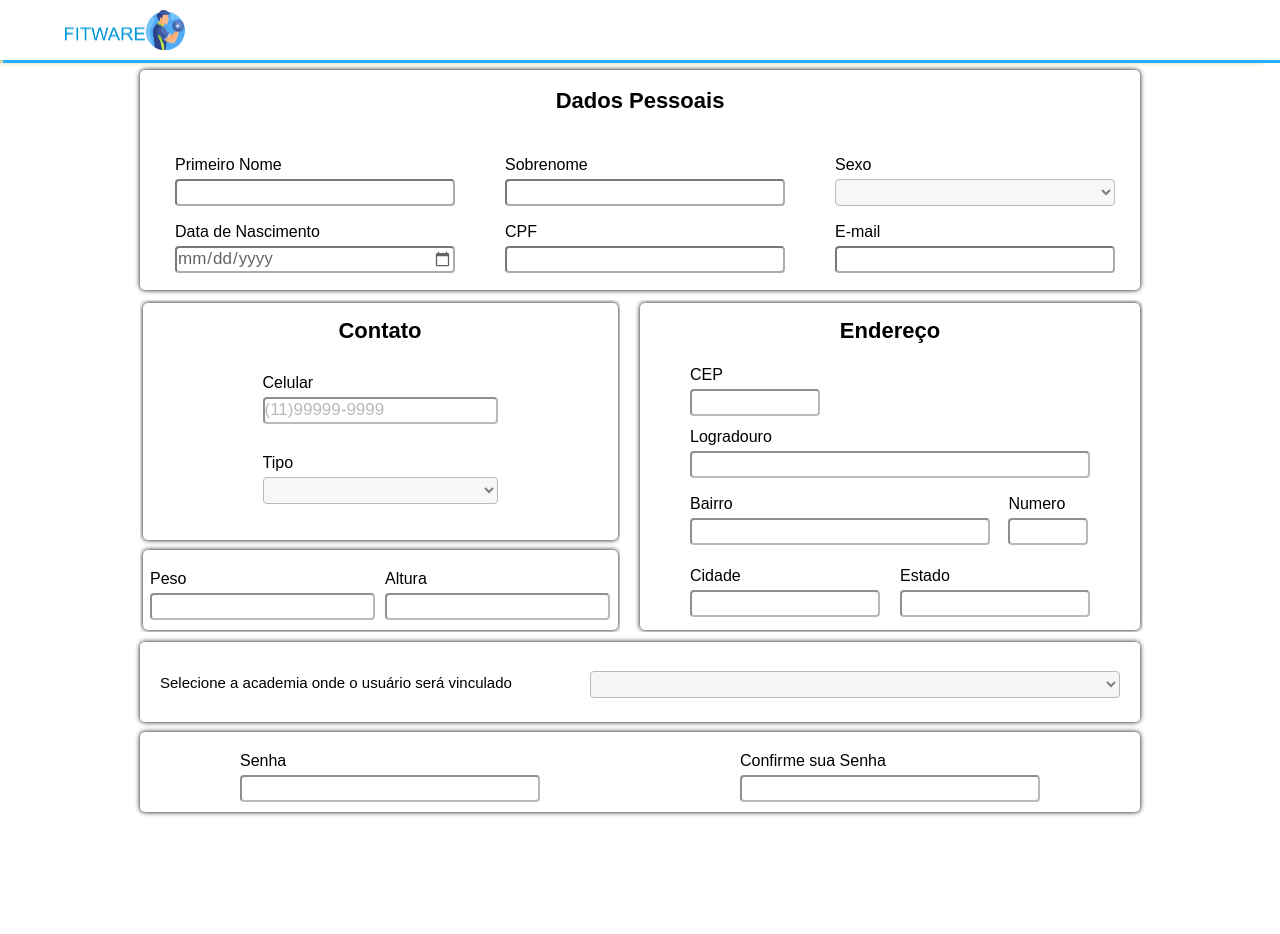
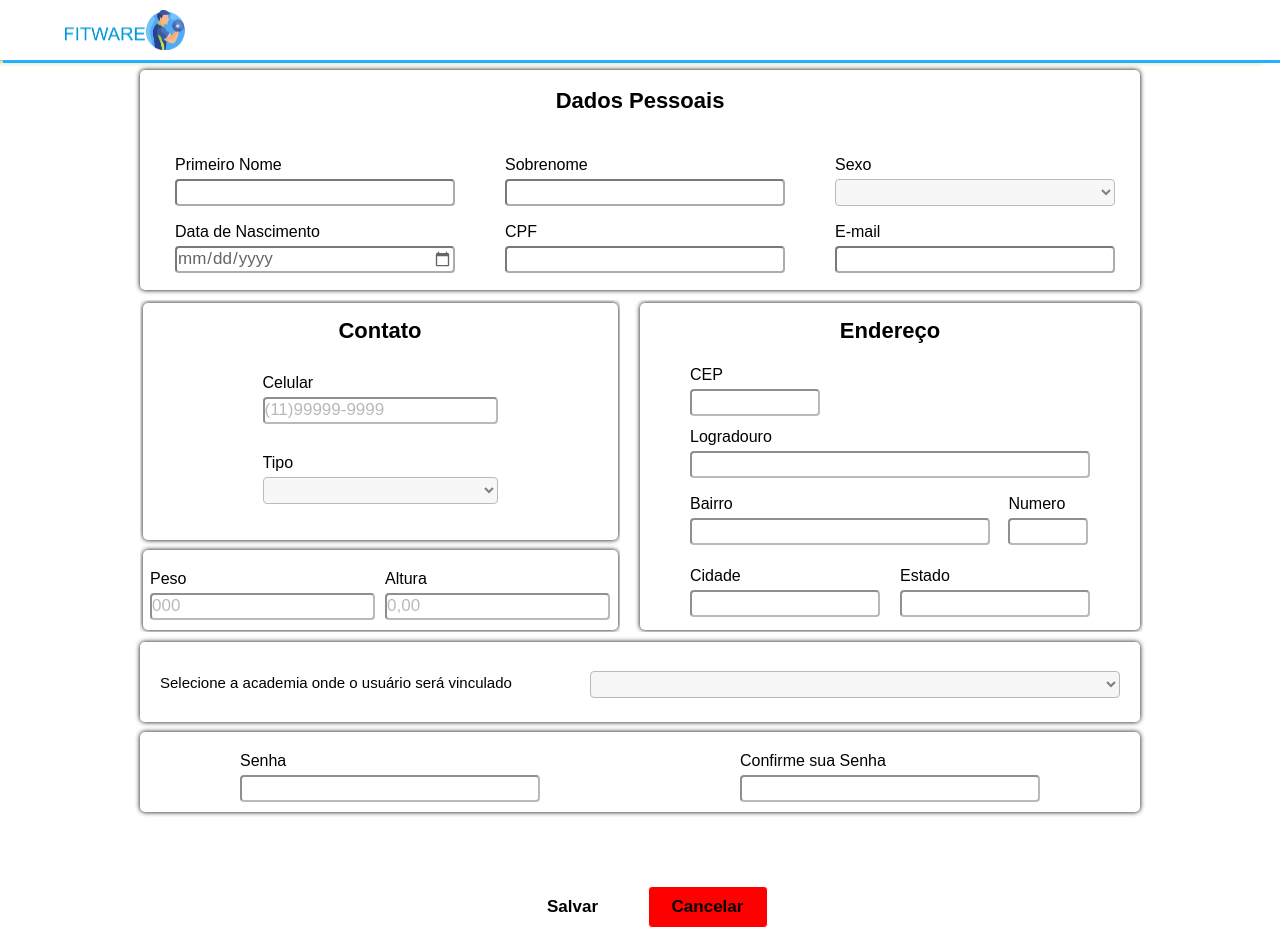
Before and after one commit to MichelSouza17/FitWare-Web, a React (Create React App) app: page /register in a window 1280 px wide. Shown: the top 934 px of the page. Built offline with nearby package versions, Linux system fonts and the light colour scheme.

Commit message:
Inserção de Máscaras

```diff
--- a/src/GlobalStyles.js
+++ b/src/GlobalStyles.js
@@ -51,7 +51,7 @@ export const GlobalStyles = createGlobalStyle`
         transition: .2s ease-in-out;
 
         :hover{
-            background-color: var(--primary);
+            background-color: var(--blueLight);
         }
 
         :active{
--- a/src/pages/Register/index.js
+++ b/src/pages/Register/index.js
@@ -28,8 +28,12 @@ import Select from "../../components/Select";
 import { useState } from "react";
 import { api } from "../../services/api";
 import { buscarViaCep } from "../../services/viaCep";
+import { maskCep, maskCel, maskCpf } from "../../utils/masks";
+import { useHistory } from "react-router-dom";
 
 function Register() {
+  const history = useHistory();
+
   const [userStudent, setUserStudent] = useState({
     first_name: "",
     surname: "",
@@ -62,9 +66,6 @@ function Register() {
       weight,
       numero,
       height,
-      state,
-      city,
-      street,
       cep,
       cpf,
     } = userStudent;
@@ -79,9 +80,6 @@ function Register() {
       !weight ||
       !numero ||
       !height ||
-      !state ||
-      !city ||
-      !street ||
       !cep ||
       !cpf ||
       !confirmePassword()
@@ -95,8 +93,20 @@ function Register() {
     setUserStudent({ ...userStudent, [e.target.id]: e.target.value });
   };
 
+  const handleCpf = (e) => {
+    let cpf = maskCpf(e.target.value);
+
+    setUserStudent({ ...userStudent, [e.target.id]: e.target.value, cpf });
+  };
+
+  const handleCel = (e) => {
+    let celular = maskCel(e.target.value);
+
+    setUserStudent({ ...userStudent, [e.target.id]: e.target.value, celular });
+  };
+
   const handleCep = async (e) => {
-    const cep = e.target.value;
+    let cep = maskCep(e.target.value);
 
     if (cep.length === 9) {
       const response = await buscarViaCep(cep);
@@ -136,6 +146,8 @@ function Register() {
         cep: userStudent.cep,
         cpf: userStudent.cpf,
       });
+
+      history.push("/");
     } catch (error) {
       console.error(error);
       alert(error.response.data.error);
@@ -184,7 +196,7 @@ function Register() {
               type="text"
               maxLength="14"
               value={userStudent.cpf}
-              handler={handleInput}
+              handler={handleCpf}
             />
             <Input
               id="email"
@@ -204,10 +216,9 @@ function Register() {
                 label="Celular"
                 type="text"
                 placeholder="(11)99999-9999"
-                pattern="[0-9]{3}-[0-9]{3}-[0-9]{4}"
-                maxLength="14"
+                maxLength="15"
                 value={userStudent.celular}
-                handler={handleInput}
+                handler={handleCel}
               />
               <Select
                 id="tipo"
@@ -221,7 +232,9 @@ function Register() {
               <Input
                 id="weight"
                 label="Peso"
+                placeholder="000"
                 type="double"
+                maxLength="3"
                 value={userStudent.weight}
                 handler={handleInput}
               />
@@ -229,6 +242,8 @@ function Register() {
                 id="height"
                 label="Altura"
                 type="double"
+                placeholder="0,00"
+                maxLength="4"
                 value={userStudent.height}
                 handler={handleInput}
               />
@@ -252,7 +267,6 @@ function Register() {
               label="Logradouro"
               type="text"
               value={userStudent.logradouro}
-              required
             />
             <Neighborhood>
               <Bairro>
@@ -261,7 +275,6 @@ function Register() {
                   label="Bairro"
                   type="text"
                   value={userStudent.bairro}
-                  required
                 />
               </Bairro>
               <Numero>
@@ -281,14 +294,12 @@ function Register() {
                 label="Cidade"
                 type="int"
                 value={userStudent.localidade}
-                required
               />
               <Input
                 id="estado"
                 label="Estado"
                 type="int"
                 value={userStudent.uf}
-                required
               />
             </Citys>
           </ContainerAddress>
@@ -327,8 +338,7 @@ function Register() {
           />
         </ContainerPassword>
         <ContainerButtons onSubmit={handleSubmit}>
-          {/* disabled={buttonDisabled()} */}
-          <ButtonSave>Salvar</ButtonSave>
+          <ButtonSave disabled={buttonDisabled()}>Salvar</ButtonSave>
           <ButtonCancel>Cancelar</ButtonCancel>
         </ContainerButtons>
       </FormContainer>
--- a/src/pages/Register/styles.js
+++ b/src/pages/Register/styles.js
@@ -295,7 +295,7 @@ export const ContainerButtons = styled.form`
   width: 550px;
   min-height: 80px;
   height: auto;
-  margin-top: 100px;
+  margin-top: 50px;
   gap: 15px;
 
   display: flex;
--- /dev/null
+++ b/src/utils/masks.js
@@ -0,0 +1,17 @@
+export const maskCpf = (cpf) => {
+  return cpf
+    .replace(/\D/g, "")
+    .replace(/(\d{3})(\d)/, "$1.$2")
+    .replace(/(\d{3})(\d)/, "$1.$2")
+    .replace(/(\d{3})(\d{1,2})$/, "$1-$2");
+};
+
+export const maskCep = (cep) =>
+  cep.replace(/(\d{5})(\d)/, "$1-$2").replace(/(\d{3})$/, "$1");
+
+export const maskCel = (celular) => {
+  return celular
+    .replace(/\D/g, "")
+    .replace(/^(\d{2})(\d)/g, "($1) $2")
+    .replace(/(\d)(\d{4})$/, "$1-$2");
+};
```
